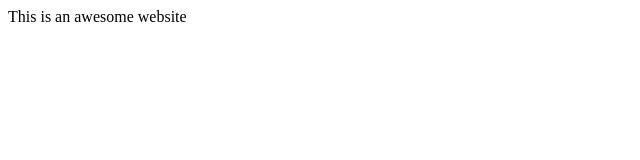
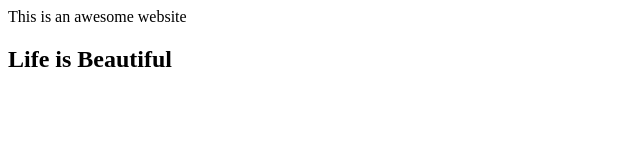
Before and after one commit to SKBharatesh/Git-Tutorial, a plain HTML site: page index.html in a window 1280 px wide. Shown: the whole page, without its empty margins (0-640 px from the left). Drawn offline with Linux system fonts and the light colour scheme.

Commit message:
added <h2> tag to index.html

```diff
--- a/index.html
+++ b/index.html
@@ -4,5 +4,6 @@
 </head>
 <body>
 <p>This is an awesome website</p>
+<h2>Life is Beautiful</h2>
 </body>
 </html>
```
